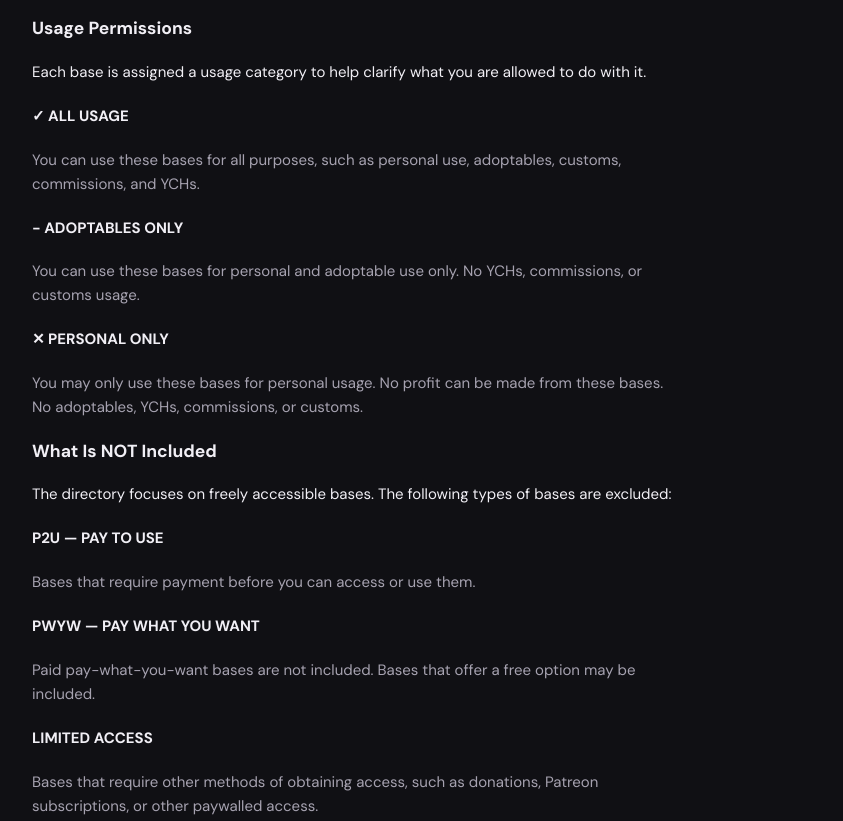
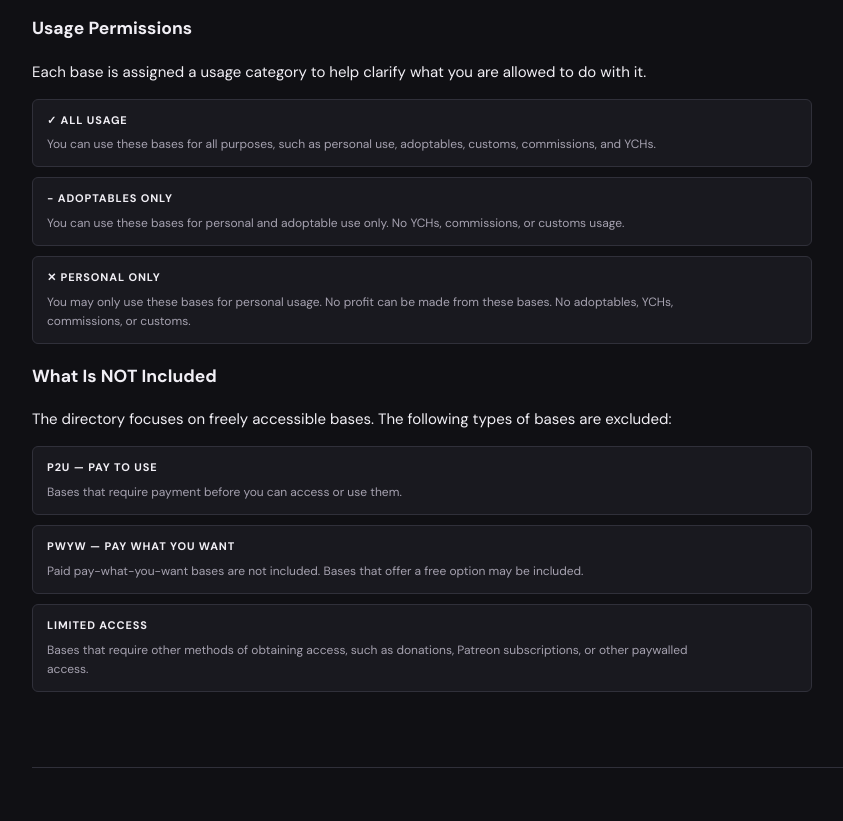
Before and after one commit to corvidaae/F2U-Base-Directory, a plain HTML site: page index.html in a window 1280 px wide. Shown: the part 1642-2463 px from the top of the page, without its empty margins (16-859 px from the left). Drawn offline with nearby package versions, Linux system fonts and the light colour scheme; no server answers.

Commit message:
Update styles.css

```diff
--- a/styles.css
+++ b/styles.css
@@ -557,6 +557,27 @@ input[type=checkbox] {
     max-width: 650px;
 }
 
+.about-item {
+    padding: 12px 14px;
+    margin: 10px 0;
+    background: var(--panel);
+    border: 1px solid var(--line);
+    border-radius: 6px;
+}
+
+.about-item h4 {
+    margin: 0 0 6px;
+    font-size: 11px;
+    letter-spacing: .08em;
+}
+
+.about-item p {
+    margin: 0;
+    font-size: 12px;
+    line-height: 1.6;
+    color: var(--muted);
+}
+
 .submit-section {
     display: grid;
     grid-template-columns: 1fr 1fr;
```
